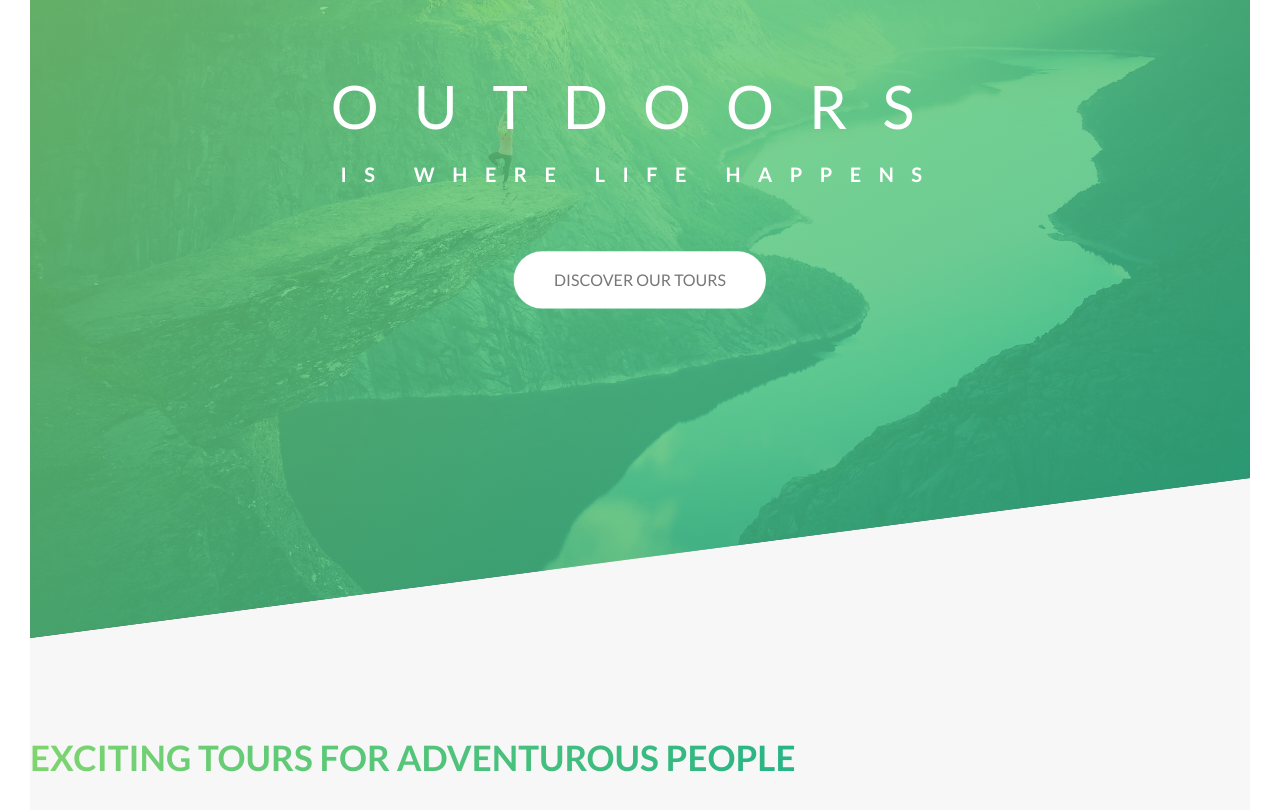
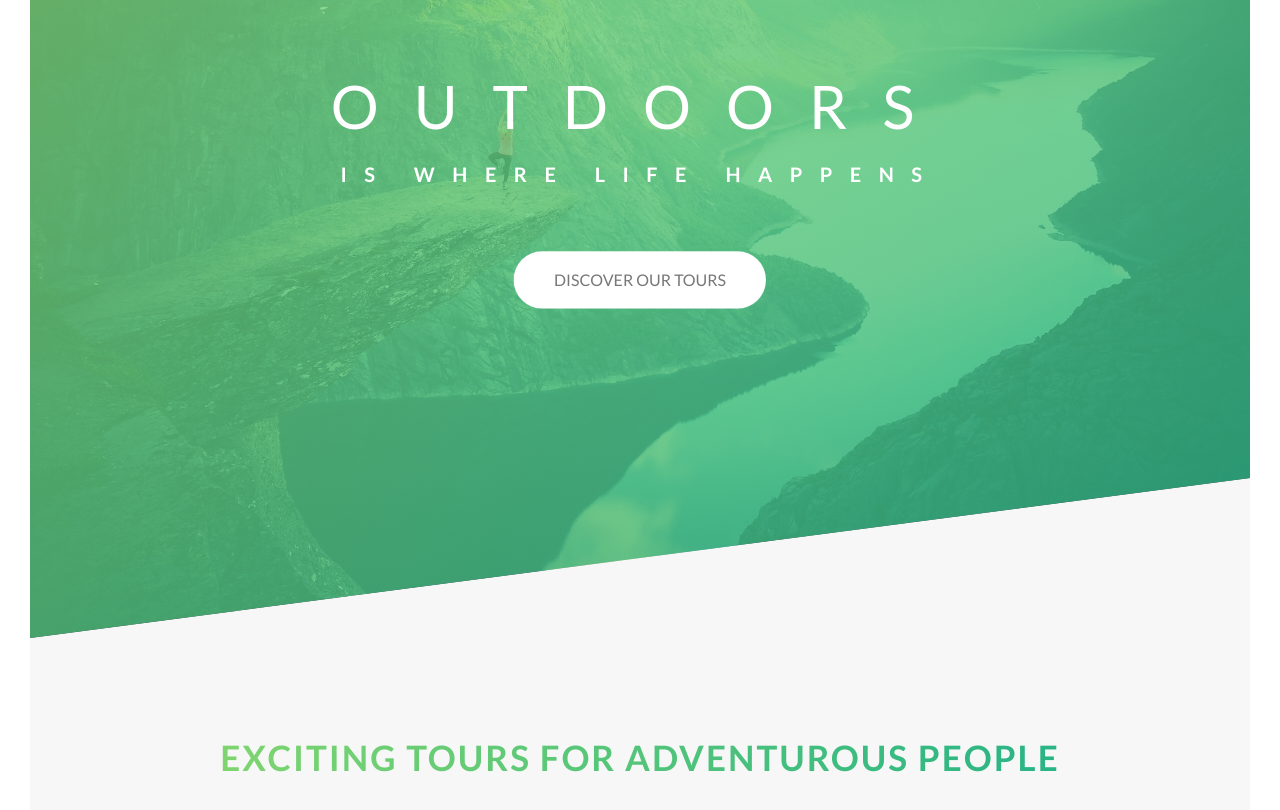
Before and after one commit to marzena-szopinska/Natours_Project, a website: page index.html in a window 1280 px wide. Shown: the part 152-962 px from the top of the page. Drawn offline with Linux system fonts and the light colour scheme.

Commit message:
animated the gradient text

```diff
--- a/index.html
+++ b/index.html
@@ -28,9 +28,11 @@
 
       <main>
         <section class="section-about">
-          <h2 class="heading-secondary">
-            Exciting tours for adventurous people
-          </h2>
+          <div class="u-center-text">
+            <h2 class="heading-secondary">
+              Exciting tours for adventurous people
+            </h2>
+          </div>
         </section>
 
 
--- a/sass/base/_typography.scss
+++ b/sass/base/_typography.scss
@@ -48,7 +48,7 @@ body {
   // make the text bolder
   font-weight: 700;
   // GRADIENT TEXT EFFECT
-  // set the color text to gradient
+  // set the background to green gradient
   background-image: linear-gradient(to right, $color-primary-light, $color-primary-dark);
   // prevent the gradient to streatch through the whole container
   display: inline-block;
@@ -56,5 +56,12 @@ body {
   -webkit-background-clip: text;
   // make the text transparent to see the gradient
   color: transparent;
+  // add some space between letters
+  letter-spacing: 2px;
+  transition: all .2s;
 
+  &:hover {
+    transform: skewY(2deg) skewY(5deg) scale(1.1);
+    text-shadow: .5rem 1rem 2rem rgba($color-black, .2);
+  }
 }
--- a/sass/base/_utilities.scss
+++ b/sass/base/_utilities.scss
@@ -0,0 +1,3 @@
+.u-center-text {
+  text-align: center;
+}
```
Also changed, not shown: css/style.css.
